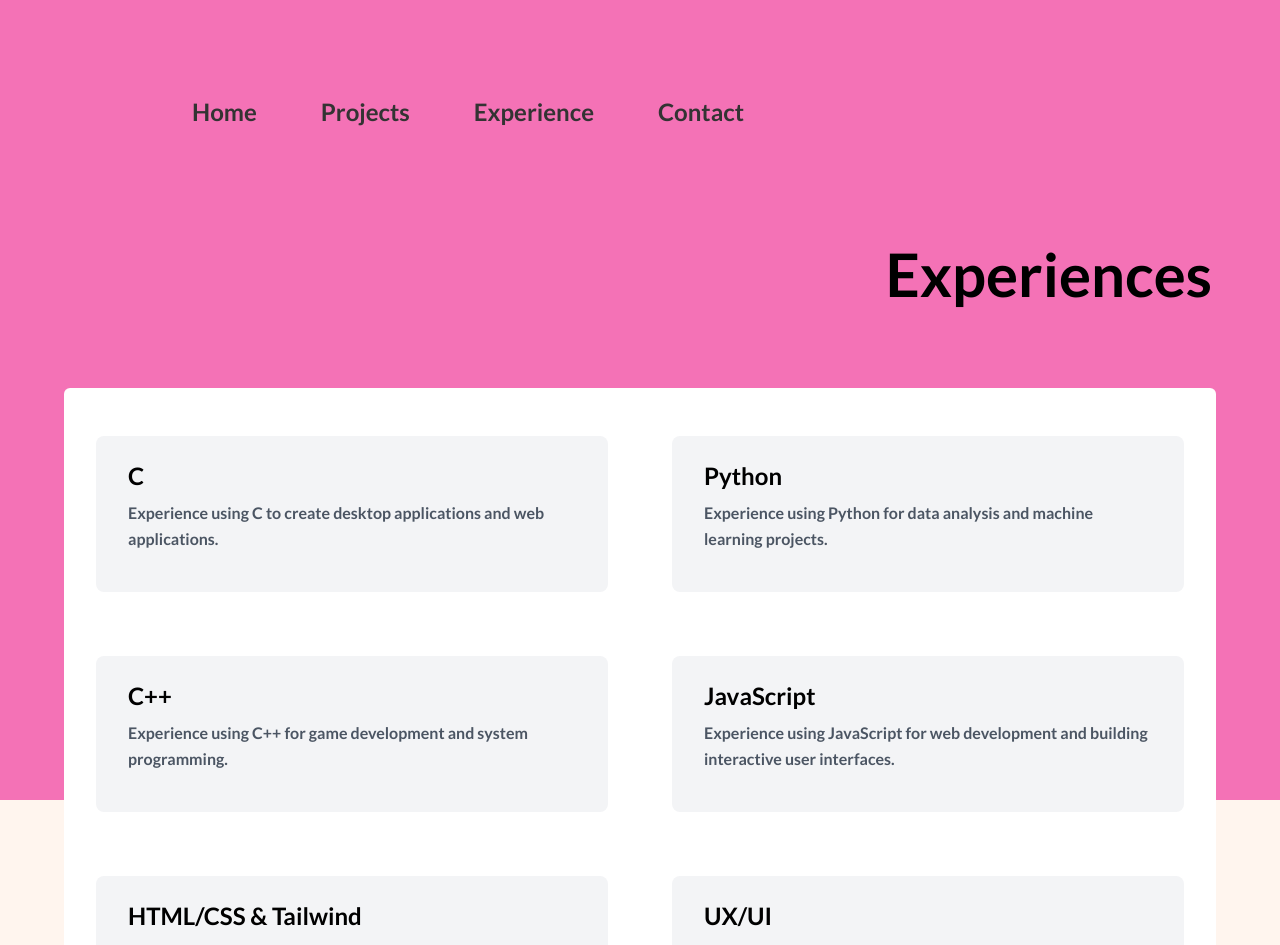
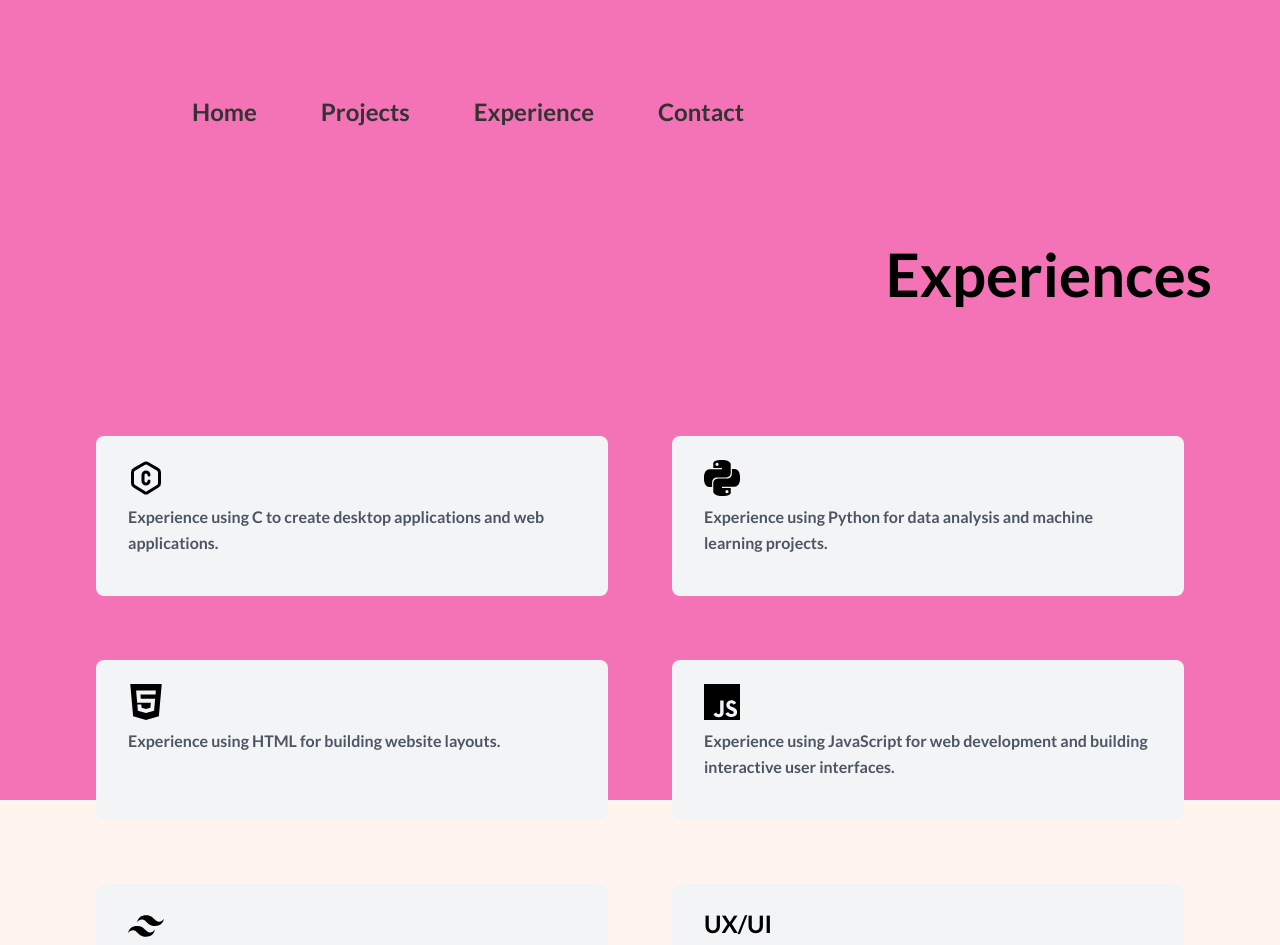
Before and after one commit to AngelRamirez126/portfolio-website-nextjs, a Next.js app: page /experience in a window 1280 px wide. Shown: the top 945 px of the page. Built offline with nearby package versions, Linux system fonts and the light colour scheme.

Commit message:
adding icons to experience page

```diff
--- a/pages/experience.js
+++ b/pages/experience.js
@@ -1,9 +1,10 @@
 import Head from 'next/head'
 import { motion as m } from 'framer-motion';
 import {useState} from 'react'
+import {SiJavascript, SiPython, SiHtml5, SiTailwindcss} from 'react-icons/si'
+import {TbHexagonLetterC} from 'react-icons/tb'
 
 export default function Experience(){
-    const [isOpen, setIsOpen] = useState(false);
     return(
     <m.main
         initial={{ y: "100%" }}
@@ -19,16 +20,17 @@ export default function Experience(){
                 </m.h1>
             </div>
 
-            <m.div  class="bg-white rounded-md" >
-  <div class="container mx-auto px-4 sm:px-6 lg:px-8 py-12 rounded-md">
+            <m.div
+            class="bg- rounded-md" >
+  <m.div class="container mx-auto px-4 sm:px-6 lg:px-8 py-12 rounded-md">
     <div class="grid grid-cols-1 md:grid-cols-2 gap-10 lg:gap-16">
 
       <m.div whileHover={{ scale: 1.1 }}
              class="bg-gray-100 px-8 py-6 rounded-lg overflow-hidden">
 
         <m.h3 whileHover={{ scale: 1.05 }}
-              class="text-2xl font-bold mb-2">
-                C
+              class="text-4xl font-bold mb-2">
+                <TbHexagonLetterC/>
         </m.h3>
 
         <m.p whileHover={{ backgroundColor: "#fcd34d" }}
@@ -41,8 +43,8 @@ export default function Experience(){
              class="bg-gray-100 px-8 py-6 rounded-lg overflow-hidden">
 
         <m.h3 whileHover={{ scale: 1.05 }}
-              class="text-2xl font-bold mb-2">
-                Python
+              class="text-4xl font-bold mb-2">
+                <SiPython/>
         </m.h3>
 
         <m.p whileHover={{ backgroundColor: "#fcd34d" }}
@@ -55,11 +57,13 @@ export default function Experience(){
              class="bg-gray-100 px-8 py-6 rounded-lg overflow-hidden">
 
         <m.h3 whileHover={{ scale: 1.05 }}
-              class="text-2xl font-bold mb-2">C++</m.h3>
+              class="text-4xl font-bold mb-2">
+                <SiHtml5/>
+              </m.h3>
 
         <m.p whileHover={{ backgroundColor: "#fcd34d" }}
              class="text-gray-600 leading-relaxed mb-4">
-                Experience using C++ for game development and system programming.
+                Experience using HTML for building website layouts.
         </m.p>
       </m.div>
 
@@ -67,8 +71,8 @@ export default function Experience(){
              class="bg-gray-100 px-8 py-6 rounded-lg overflow-hidden">
 
         <m.h3 whileHover={{ scale: 1.05 }}
-              class="text-2xl font-bold mb-2">
-                JavaScript
+              class="text-4xl font-bold mb-2">
+                <SiJavascript />
         </m.h3>
 
         <m.p whileHover={{ backgroundColor: "#fcd34d" }}
@@ -81,13 +85,13 @@ export default function Experience(){
              class="bg-gray-100 px-8 py-6 rounded-lg overflow-hidden">
 
         <m.h3 whileHover={{ scale: 1.05 }}
-              class="text-2xl font-bold mb-2">
-                HTML/CSS & Tailwind
+              class="text-4xl font-bold mb-2">
+              <SiTailwindcss/>
         </m.h3>
 
         <m.p whileHover={{ backgroundColor: "#fcd34d" }}
              class="text-gray-600 leading-relaxed mb-4">
-                Experience using HTML and CSS for building responsive and user-friendly websites.
+                Experience using CSS and CSS Tailwind for building responsive and user-friendly website designs.
         </m.p>
       </m.div>
 
@@ -99,11 +103,11 @@ export default function Experience(){
         </m.h3>
         <m.p whileHover={{ backgroundColor: "#fcd34d" }}
              class="text-gray-600 leading-relaxed mb-4">
-            Experience using HTML and CSS for building responsive and user-friendly websites.
+            Experience using UX/UI design concepts to create beautiful webagesa
         </m.p>
       </m.div>
     </div>
-  </div>
+  </m.div>
 </m.div>
 
 
```
